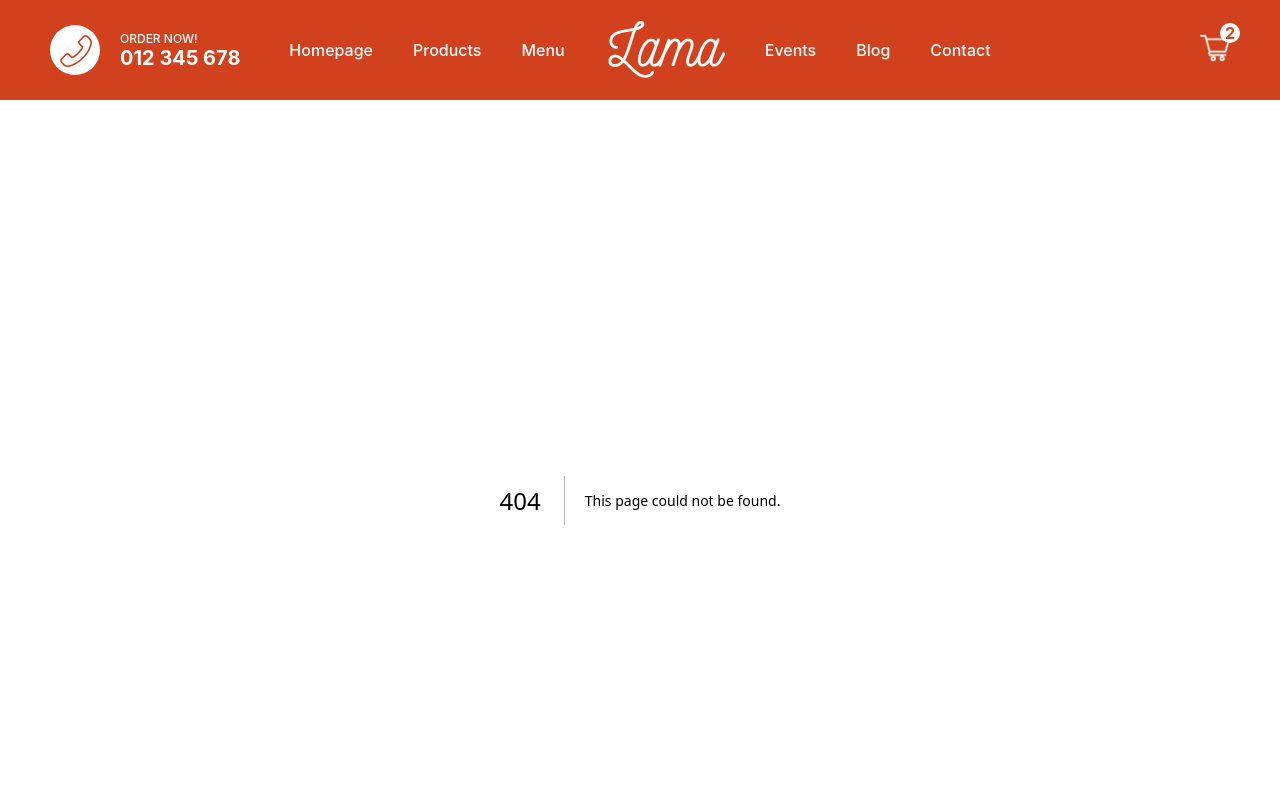
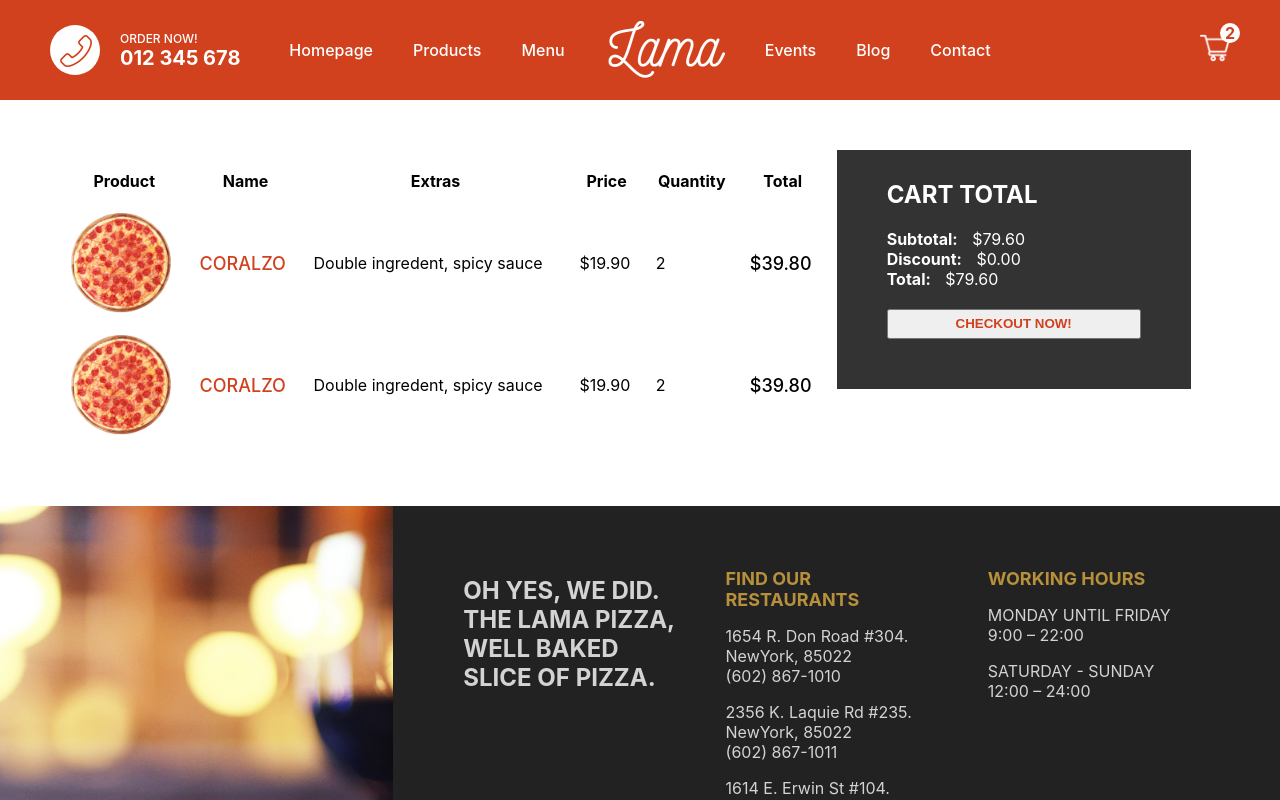
Before and after one commit to fariasagustin3/food-delivery-app, a Next.js app: page /cart in a window 1280 px wide. Before the commit this address had no page. Shown: the top 800 px of the page. Built offline with nearby package versions, Linux system fonts and the light colour scheme.

Commit message:
Cart page added

```diff
--- /dev/null
+++ b/pages/cart.jsx
@@ -0,0 +1,98 @@
+import React from 'react'
+import styles from '../styles/Cart.module.css';
+import Image from 'next/image';
+
+const Cart = () => {
+  return (
+    <div className={styles.container}>
+			<div className={styles.left}>
+				<table className={styles.table}>
+					<tr className={styles.tr}>
+						<th>Product</th>
+						<th>Name</th>
+						<th>Extras</th>
+						<th>Price</th>
+						<th>Quantity</th>
+						<th>Total</th>
+					</tr>
+					<tr>
+						<td>
+							<div className={styles.imgContainer}>
+								<Image
+									src="/img/pizza.png"
+									alt=""
+									layout="fill"
+									objectFit='cover'
+								/>
+							</div>
+						</td>
+						<td>
+							<span className={styles.name}>CORALZO</span>
+						</td>
+						<td>
+							<span className={styles.extras}>
+								Double ingredent, spicy sauce
+							</span>
+						</td>
+						<td>
+							<span className={styles.price}>$19.90</span>
+						</td>
+						<td>
+							<span className={styles.quantity}>2</span>
+						</td>
+						<td>
+							<span className={styles.total}>$39.80</span>
+						</td>
+					</tr>
+					<tr>
+						<td>
+							<div className={styles.imgContainer}>
+								<Image
+									src="/img/pizza.png"
+									alt=""
+									layout="fill"
+									objectFit='cover'
+								/>
+							</div>
+						</td>
+						<td>
+							<span className={styles.name}>CORALZO</span>
+						</td>
+						<td>
+							<span className={styles.extras}>
+								Double ingredent, spicy sauce
+							</span>
+						</td>
+						<td>
+							<span className={styles.price}>$19.90</span>
+						</td>
+						<td>
+							<span className={styles.quantity}>2</span>
+						</td>
+						<td>
+							<span className={styles.total}>$39.80</span>
+						</td>
+					</tr>
+				</table>
+			</div>
+			{/* RIGHT SIDE */}
+			<div className={styles.right}>
+				<div className={styles.wrapper}>
+					<h2 className={styles.title}>CART TOTAL</h2>
+					<div className={styles.totalText}>
+						<b className={styles.totalTextTitle}>Subtotal:</b> $79.60
+					</div>
+					<div className={styles.totalText}>
+						<b className={styles.totalTextTitle}>Discount:</b> $0.00
+					</div>
+					<div className={styles.totalText}>
+						<b className={styles.totalTextTitle}>Total:</b> $79.60
+					</div>
+					<button className={styles.button}>CHECKOUT NOW!</button>
+				</div>
+			</div>
+		</div>
+  )
+}
+
+export default Cart
--- /dev/null
+++ b/styles/Cart.module.css
@@ -0,0 +1,60 @@
+.container {
+    padding: 50px;
+    display: flex;
+}
+
+.left {
+    flex: 2;
+}
+
+.right {
+    flex: 1;
+}
+
+.imgContainer {
+    width: 100px;
+    height: 100px;
+    position: relative;
+}
+
+.table {
+    width: 100%;
+    border-spacing: 20px;
+}
+
+.name {
+    font-weight: 500;
+    color: #d1411e;
+    font-size: 18px;
+}
+
+.total {
+    font-weight: 500;
+    font-size: 18px;
+}
+
+/* RIGHT SIDE */
+
+.wrapper {
+    width: 90%;
+    max-height: 300px;
+    background-color: #333;
+    padding: 50px;
+    padding-top: 10px;
+    display: flex;
+    flex-direction: column;
+    justify-content: space-between;
+    color: white;
+}
+
+.totalTextTitle {
+    margin-right: 10px;
+}
+
+.button {
+    height: 30px;
+    color: #d1411e;
+    font-weight: bold;
+    cursor: pointer;
+    margin-top: 20px;
+}
```
